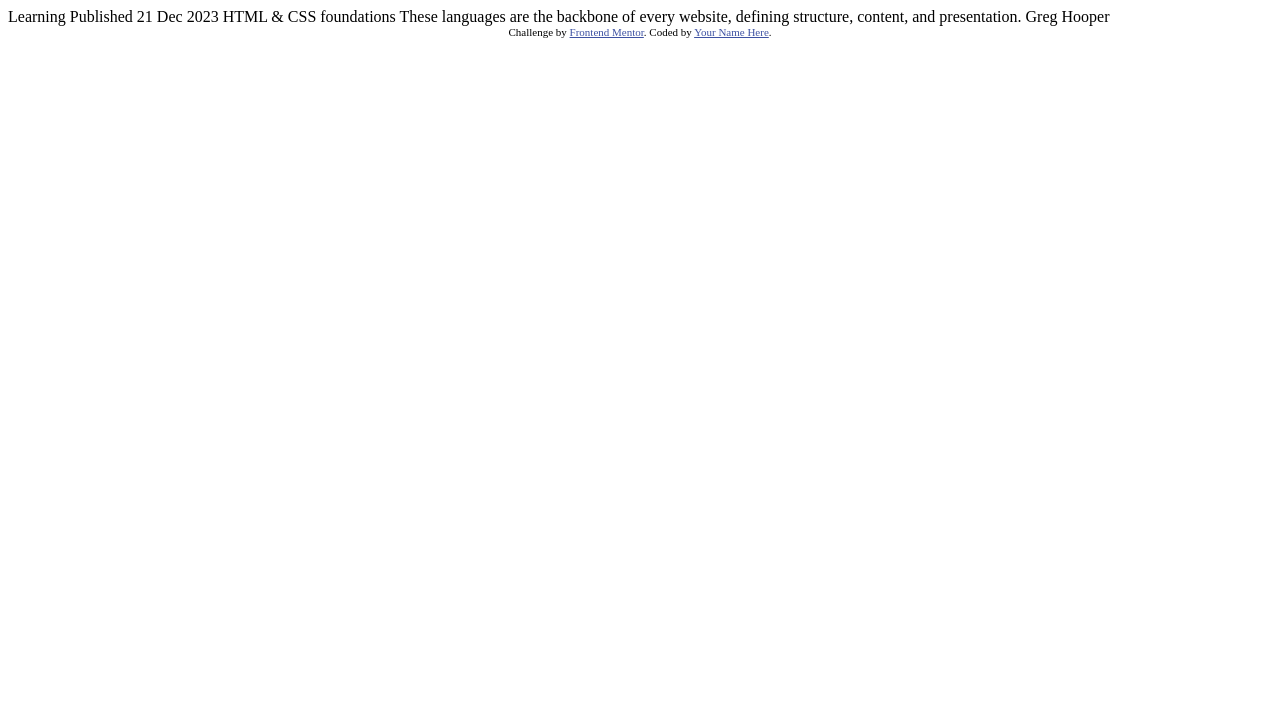
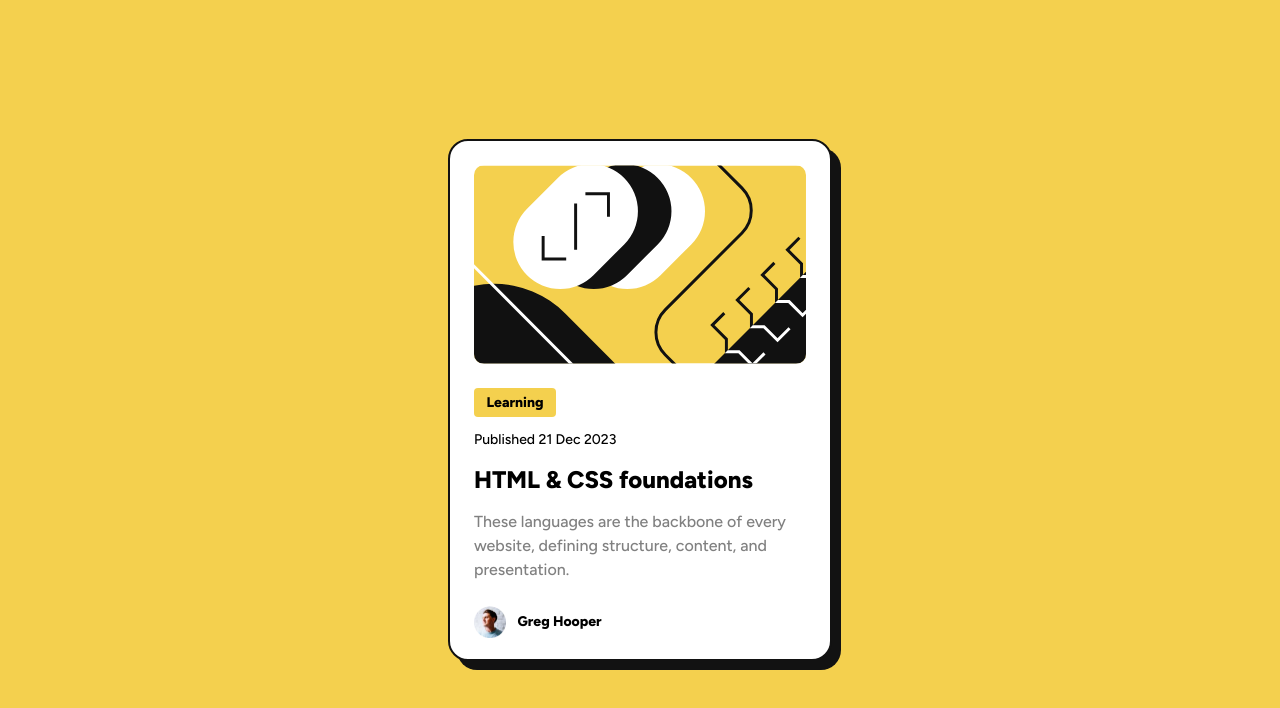
Before and after one commit to duw-alt/Blog-preview-card, a plain HTML site: page index.html in a window 1280 px wide. Drawn offline with Linux system fonts and the light colour scheme.

Commit message:
Project finished

```diff
--- a/index.html
+++ b/index.html
@@ -2,33 +2,35 @@
 <html lang="en">
 <head>
   <meta charset="UTF-8">
-  <meta name="viewport" content="width=device-width, initial-scale=1.0"> <!-- displays site properly based on user's device -->
-
+  <meta name="viewport" content="width=device-width, initial-scale=1.0">
+  <!-- Styles -->
+  <link rel="stylesheet" href="./stylesheet/config.css">
+  <link rel="stylesheet" href="./stylesheet/style.css">
+  <!-- Google fonts -->
+  <link rel="preconnect" href="https://fonts.googleapis.com">
+  <link rel="preconnect" href="https://fonts.gstatic.com" crossorigin>
+  <link href="https://fonts.googleapis.com/css2?family=Figtree:ital,wght@0,300..900;1,300..900&display=swap" rel="stylesheet">
+  <!-- Icon -->
   <link rel="icon" type="image/png" sizes="32x32" href="./assets/images/favicon-32x32.png">
 
   <title>Frontend Mentor | Blog preview card</title>
-
-  <!-- Feel free to remove these styles or customise in your own stylesheet 👍 -->
-  <style>
-    .attribution { font-size: 11px; text-align: center; }
-    .attribution a { color: hsl(228, 45%, 44%); }
-  </style>
 </head>
 <body>
 
-  Learning
+  <main class="card">
+    <img class="blog-img" src="./assets/images/illustration-article.svg" alt="blog-img">
+    <div class="content">
+      <p class="category">Learning</p>
+      <p class="publish-date">Published 21 Dec 2023</p>
+      <h1 class="title">HTML & CSS foundations</h1>
+      <p class="description">These languages are the backbone of every website, defining structure, content, and presentation.</p>
+    </div>
+    <div class="author">
+      <img src="./assets/images/image-avatar.webp" alt="user-pic">
+      <p>Greg Hooper</p>
+    </div>
+  </main>
 
-  Published 21 Dec 2023
 
-  HTML & CSS foundations
-
-  These languages are the backbone of every website, defining structure, content, and presentation.
-
-  Greg Hooper
-
-  <div class="attribution">
-    Challenge by <a href="https://www.frontendmentor.io?ref=challenge" target="_blank">Frontend Mentor</a>.
-    Coded by <a href="#">Your Name Here</a>.
-  </div>
 </body>
 </html>
--- /dev/null
+++ b/stylesheet/config.css
@@ -0,0 +1,6 @@
+:root {
+  --Yellow: hsl(47, 88%, 63%);
+  --White: hsl(0, 0%, 100%);
+  --Grey: hsl(0, 0%, 50%);
+  --Black: hsl(0, 0%, 7%);
+}
--- /dev/null
+++ b/stylesheet/style.css
@@ -0,0 +1,123 @@
+* {
+  margin: 0;
+  box-sizing: border-box;
+}
+
+body {
+  font-family: "Figtree", sans-serif;
+  margin: 0;
+  background-color: var(--Yellow);
+  display: flex;
+  justify-content: center;
+  align-items: center;
+  height: 100vh;
+}
+
+.card {
+  background-color: var(--White);
+  width: 384px;
+  height: 522px;
+  padding: 24px;
+  border: 2px solid var(--Black);
+  box-shadow: 9px 9px 0 var(--Black);
+  border-radius: 20px;
+  display: flex;
+  flex-direction: column;
+  gap: 24px;
+  transition: 0.3s;
+}
+
+.card:hover {
+  box-shadow: 14px 14px 0 var(--Black);
+  cursor: pointer;
+}
+
+.card:hover .title{
+  color: var(--Yellow);
+}
+
+.blog-img {
+  height: 200px;
+  width: 100%;
+  border-radius: 10px;
+  object-fit: cover;
+}
+
+.content {
+  display: flex;
+  flex-direction: column;
+  gap: 12px;
+}
+
+.content h1,
+.content p:not(:first-child) {
+  display: flex;
+  align-items: center;
+}
+
+
+.category {
+  background-color: var(--Yellow);
+  border-radius: 4px;
+  font-weight: 800;
+  font-size: 14px;
+  width: fit-content;
+  padding: 6.1px 12.49px;
+}
+
+.publish-date {
+  font-size: 14px;
+  font-weight: 500;
+  height: 21px;
+}
+
+.title {
+  font-size: 24px;
+  font-weight: 800;
+  height: 36px;
+  transition: 0.3s;
+}
+
+.description {
+  font-size: 16px;
+  color: var(--Grey);
+  font-weight: 500;
+  height: 72px;
+  line-height: 24px;
+}
+
+.author {
+  display: flex;
+  align-items: center;
+}
+
+.author p {
+  font-size: 14px;
+  font-weight: 800;
+}
+
+.author img {
+  height: 32px;
+  margin-right: 12px;
+}
+
+
+
+
+@media screen and (max-width: 425px) {
+  .card {
+    width: 327px;
+    height: 501px;
+  }
+
+  .category,
+  .publish-date,
+  .description {
+    font-size: 14px;
+  }
+
+  .title {
+    padding-top: 0;
+    font-size: 22px;
+  }
+}
```
